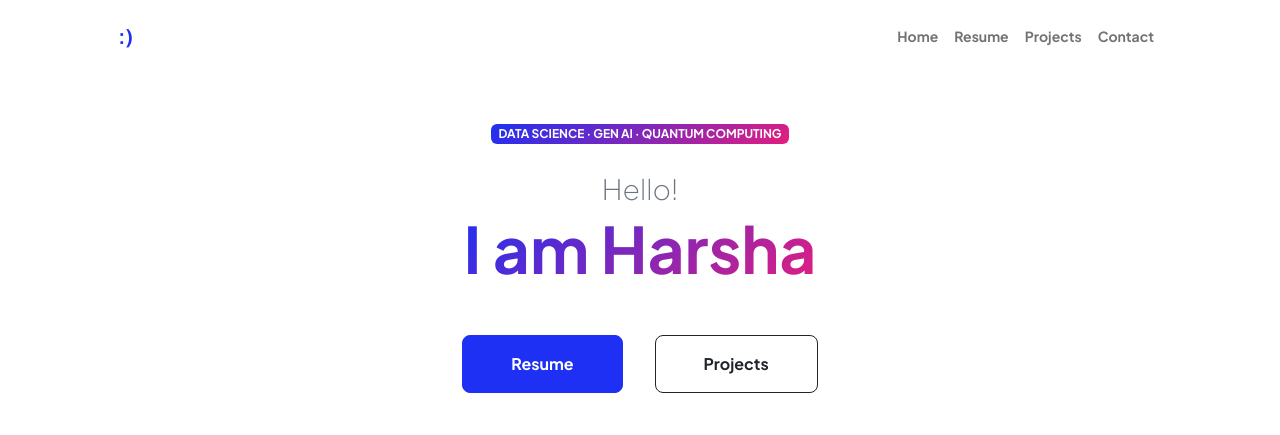
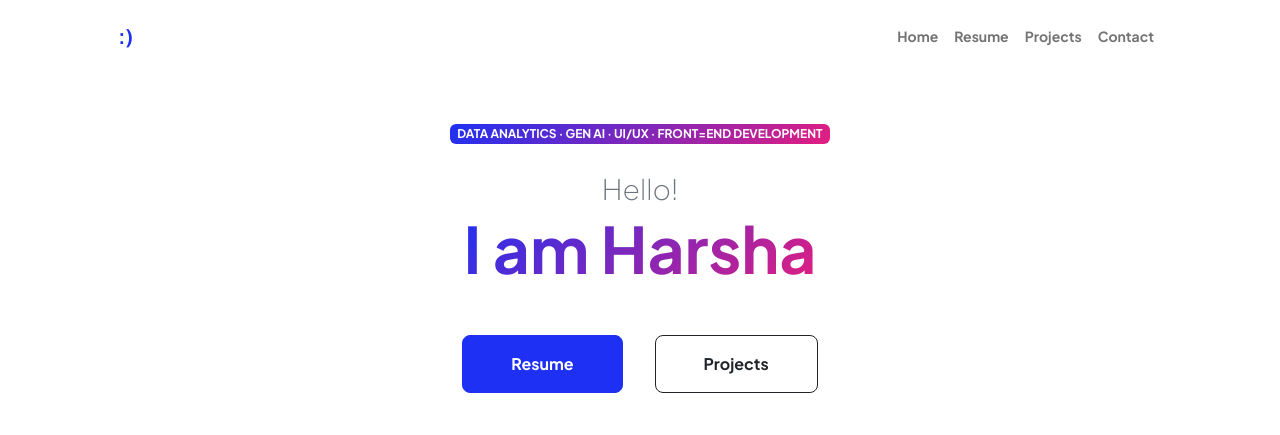
Before and after one commit to AHarshaNaidu/harshanaidu.github.io, a plain HTML site: page index.html in a window 1280 px wide. Shown: the top 435 px of the page. Drawn offline with nearby package versions, Linux system fonts and the light colour scheme.

Commit message:
Update index.html

```diff
--- a/index.html
+++ b/index.html
@@ -50,7 +50,7 @@
                         <div class="col-xxl-5">
                             <!-- Header text content-->
                             <div class="text-center text-xxl-start">
-                                <div class="badge bg-gradient-primary-to-secondary text-white mb-4"><div class="text-uppercase">Data Science &middot; Gen AI &middot; Quantum Computing</div></div>
+                                <div class="badge bg-gradient-primary-to-secondary text-white mb-4"><div class="text-uppercase">Data Analytics &middot; Gen AI &middot; UI/UX &middot; Front=End Development </div></div>
                                 <div class="fs-3 fw-light text-muted">Hello!</div>
                                 <h1 class="display-3 fw-bolder mb-5"><span class="text-gradient d-inline">I am Harsha</span></h1>
                                 <div class="d-grid gap-3 d-sm-flex justify-content-sm-center justify-content-xxl-start mb-3">
```
